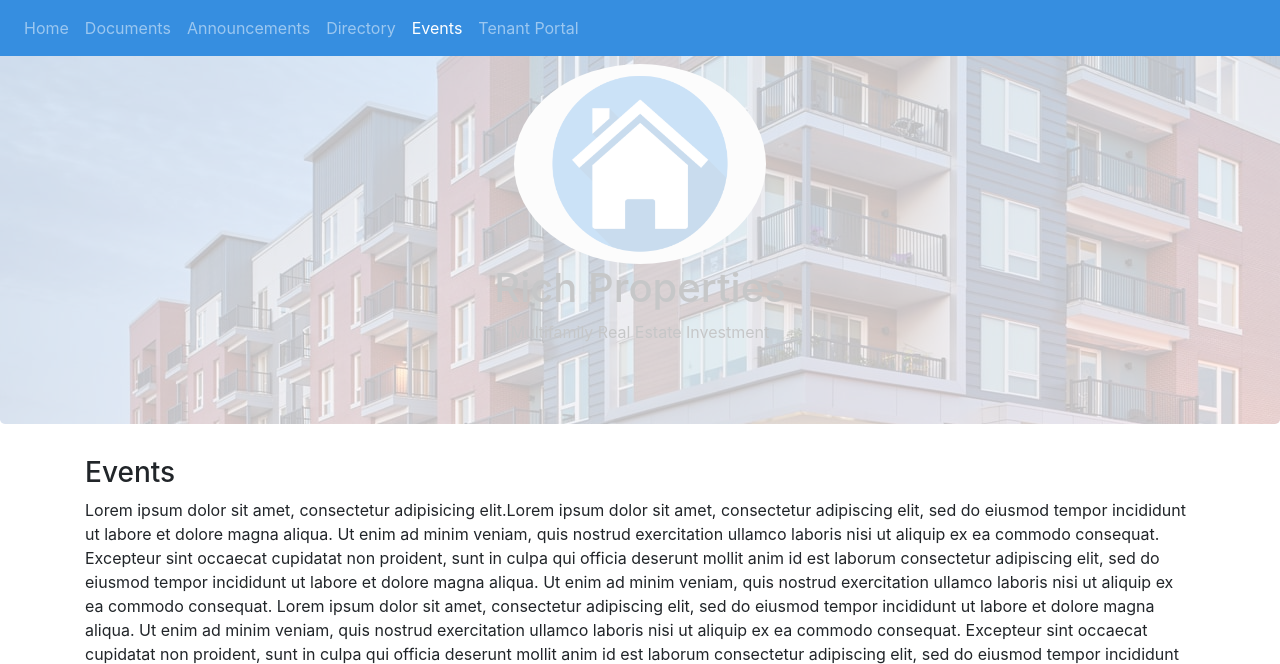
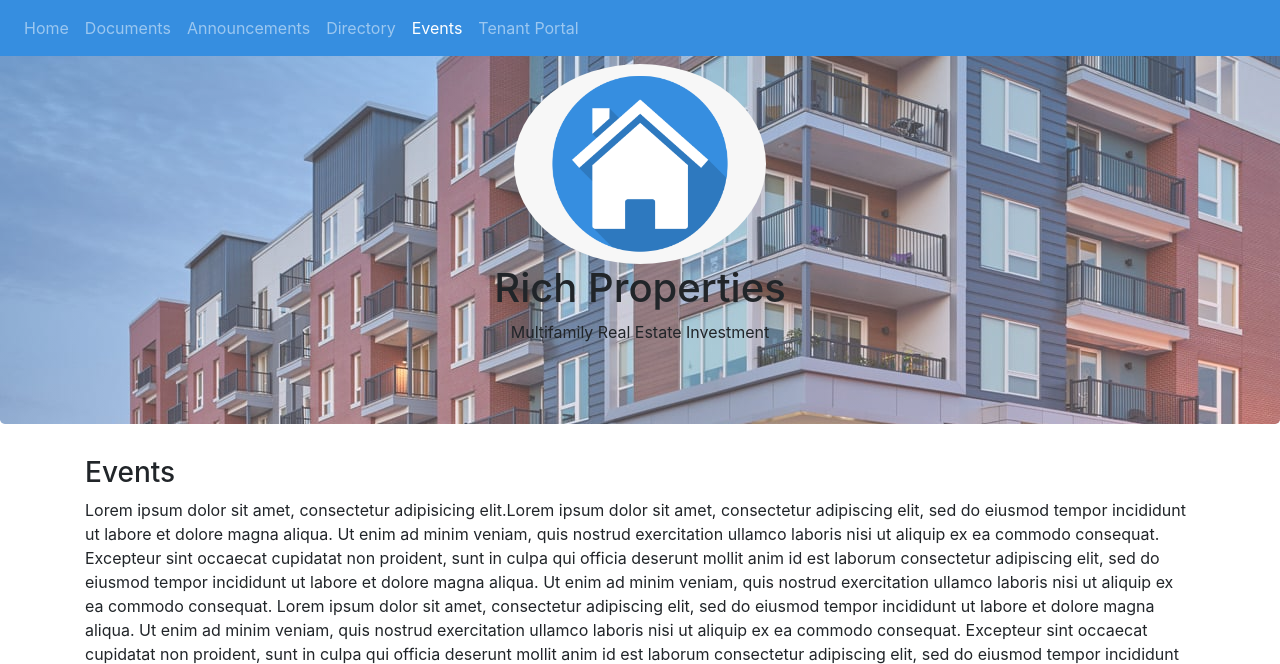
Before and after one commit to jacob-rich/ds774-assignment1, a Flask app: page /events in a window 1280 px wide. Shown: the top 664 px of the page. Run offline with Flask 2, Linux system fonts and the light colour scheme; some libraries are stand-ins or nearby versions.

Commit message:
Update sticky-footer.css

```diff
--- a/static/sticky-footer.css
+++ b/static/sticky-footer.css
@@ -25,11 +25,5 @@ body
 
 .jumbotron
 {
-    background-image: url("banner.jpg");
-    opacity: 0.25;
+    background-image: linear-gradient(rgba(255,255,255,0.25), rgba(255,255,255,0.25)), url("banner.jpg");
 }
-
-.jumbotron img, .jumbotron h1, .jumbotron p
-{
-    opacity: 1;
-}
```
